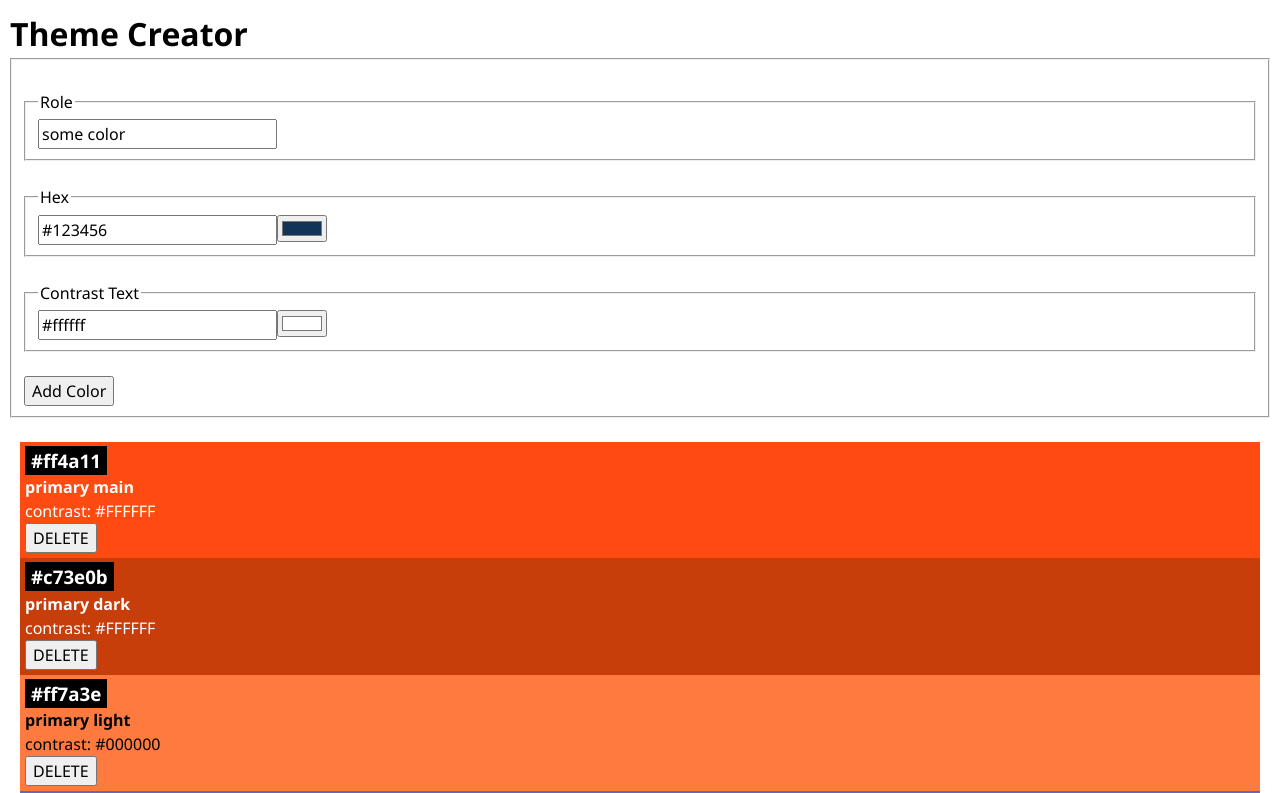
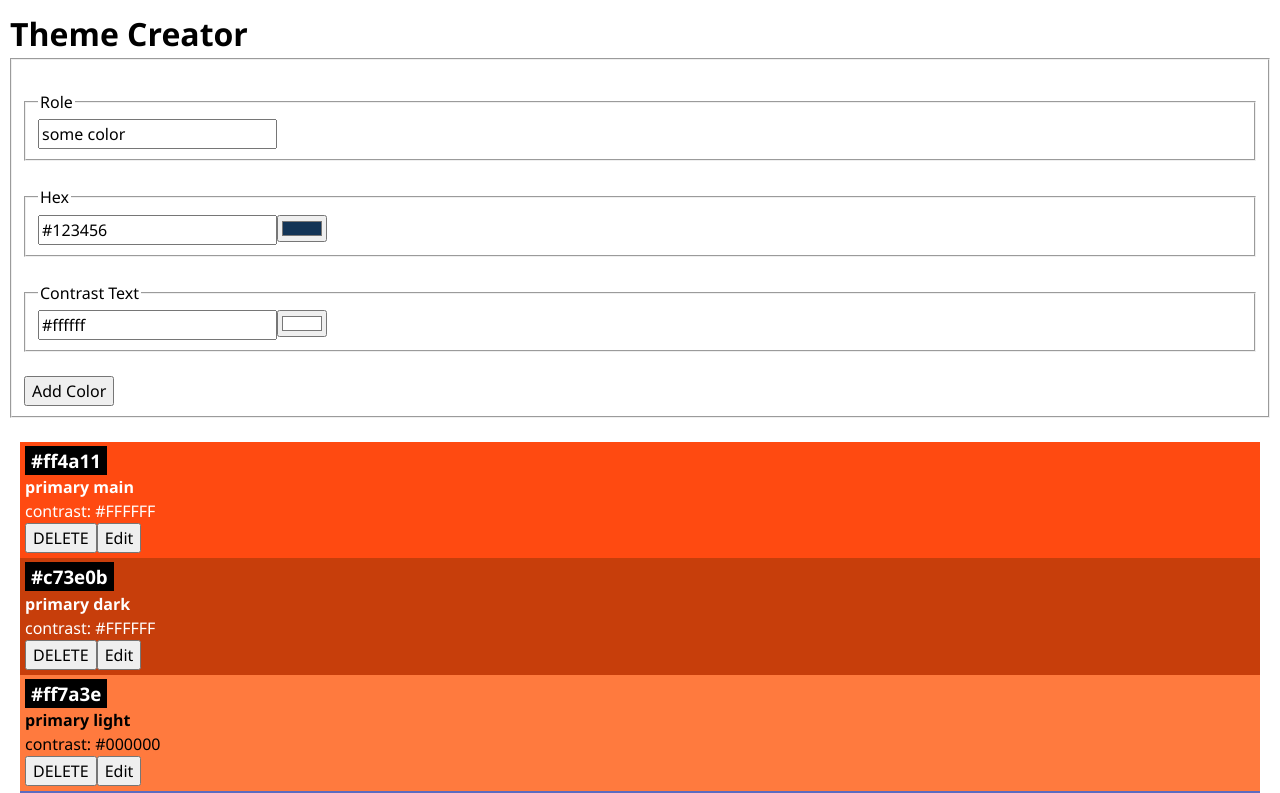
Before and after one commit to modomancs/recap-4, a React (Vite) app: page / in a window 1280 px wide. Shown: the top 793 px of the page. Built offline with nearby package versions, Linux system fonts and the light colour scheme.

Commit message:
add edit and update color button

```diff
--- a/src/Components/Color/Color.jsx
+++ b/src/Components/Color/Color.jsx
@@ -3,6 +3,7 @@ import "./Color.css";
 
 export default function Color({ color, onHandleDelete }) {
   const [confirmDelete, setConfirmDelete] = useState(false);
+  const [edit, setEdit] = useState("false");
   return (
     <div
       className="color-card"
@@ -23,6 +24,13 @@ export default function Color({ color, onHandleDelete }) {
       ) : (
         <button onClick={() => setConfirmDelete(true)}>DELETE</button>
       )}
+      {!edit ? (
+        <>
+          <button onClick={() => setEdit(!edit)}>Update Color</button>
+        </>
+      ) : (
+        <button onClick={() => setEdit(!edit)}>Edit</button>
+      )}
     </div>
   );
 }
```
